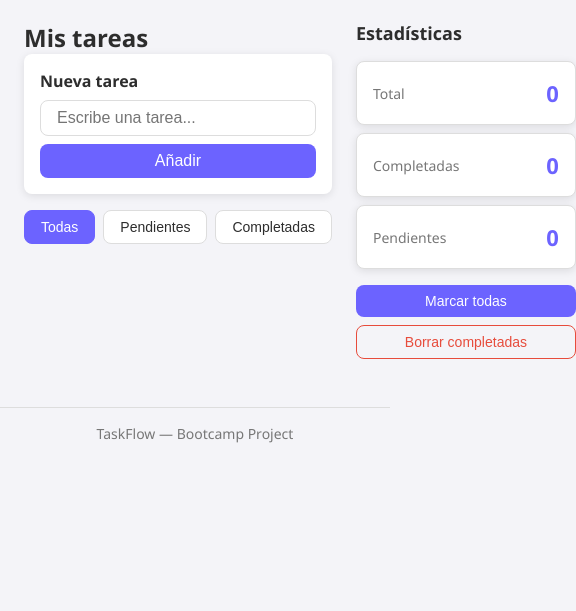
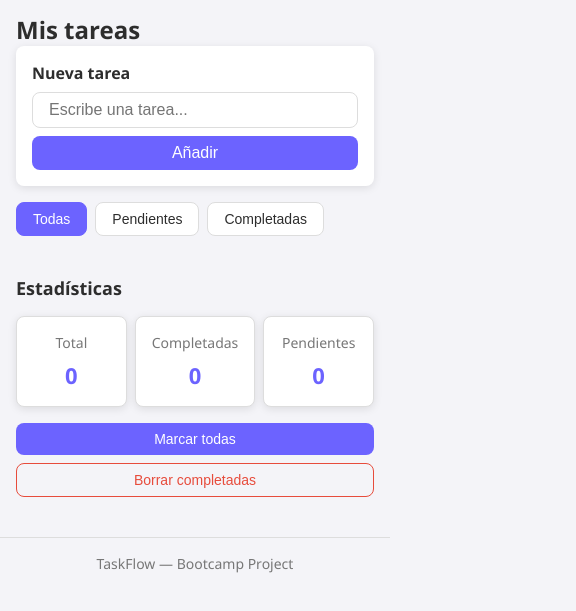
Before and after one commit to Zeussgb/bootcamp-project, a plain HTML site: page index.html in a window 390 px wide. Shown: the part 71-682 px from the top of the page, 576 px wide, since content can reach past the window. Drawn offline with Linux system fonts and the light colour scheme; a script that the page names is missing.

Commit message:
Añadir diseño responsive

```diff
--- a/style.css
+++ b/style.css
@@ -313,3 +313,44 @@ footer {
   border-top: 1px solid var(--color-borde);
   margin-top: var(--espaciado-largo);
 }
+
+/* RESPONSIVE (Para telefonos) */
+@media (max-width: 768px) {
+
+  /* El layout pasa de estar en fila a estar en columna */
+  main {
+    flex-direction: column;
+    padding: var(--espaciado-mediano);
+  }
+
+  /* El aside pasa a tener ancho completo en vez de 220px fijos */
+  aside {
+    width: 100%;
+  }
+
+  /* Las estadísticas se ponen en fila */
+  #stats {
+    flex-direction: row;
+  }
+
+  /* Cada tarjeta de estadística ocupa el mismo espacio */
+  .stat {
+    flex: 1;
+    flex-direction: column;
+    align-items: center;
+    text-align: center;
+    gap: var(--espaciado-pequeño);
+  }
+
+  /* Los filtros se adaptan si no caben en una fila */
+  #filtros {
+    flex-wrap: wrap;
+  }
+
+  /* Los botones del aside se ponen en fila */
+  #btn-marcar-todas,
+  #btn-borrar-completadas {
+    width: 100%;
+  }
+
+}
```
